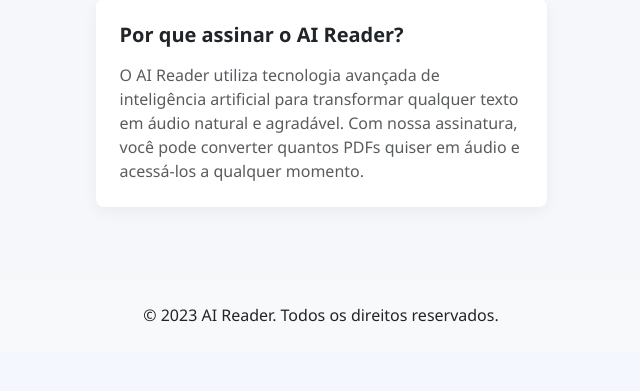
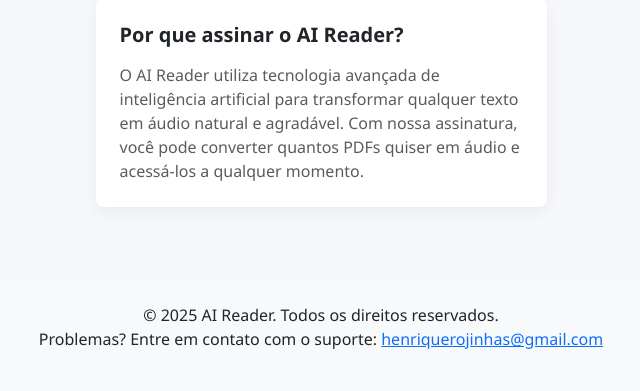
Before and after one commit to Rojasspeedcuber/AIReader, a Flask app: page /subscription in a window 1280 px wide. Shown: the part 913-1304 px from the top of the page, without its empty margins (319-959 px from the left). Before the commit the page ends 1235 px from the top, so only its background shows below. Run offline with Flask 3, Linux system fonts and the light colour scheme; the visitor is signed in with stand-in values (Sample User, id 1); some libraries are stand-ins or nearby versions.

Commit message:
Adicionando email para contato

```diff
--- a/app/templates/base.html
+++ b/app/templates/base.html
@@ -80,7 +80,8 @@
 
     <footer class="py-4 bg-light mt-5">
         <div class="container text-center">
-            <p class="mb-0">&copy; 2023 AI Reader. Todos os direitos reservados.</p>
+            <p class="mb-0">&copy; 2025 AI Reader. Todos os direitos reservados.</p>
+            <p>Problemas? Entre em contato com o suporte: <a href="henriquerojinhas@gmail.com">henriquerojinhas@gmail.com</a></p>
         </div>
     </footer>
 
```
